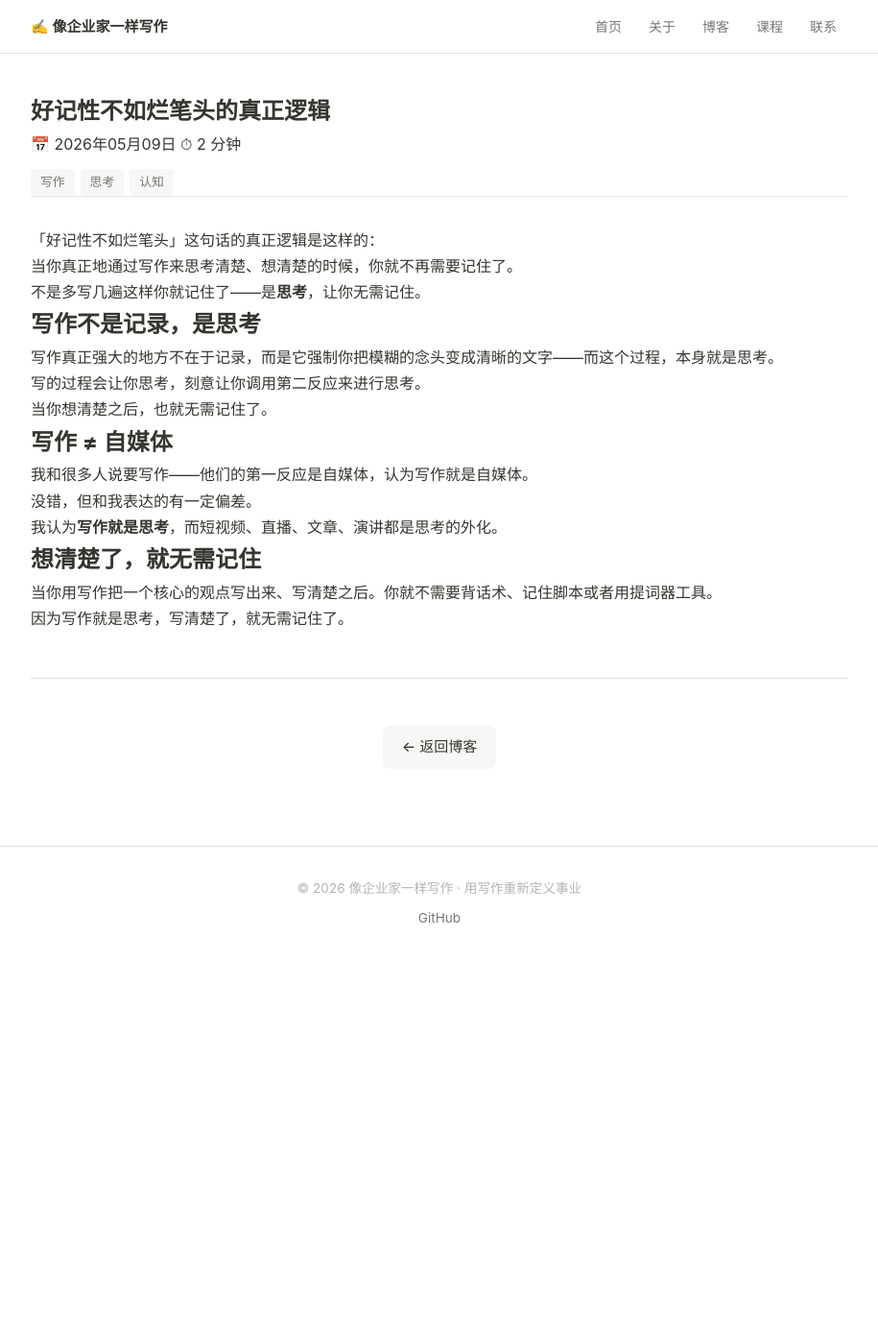
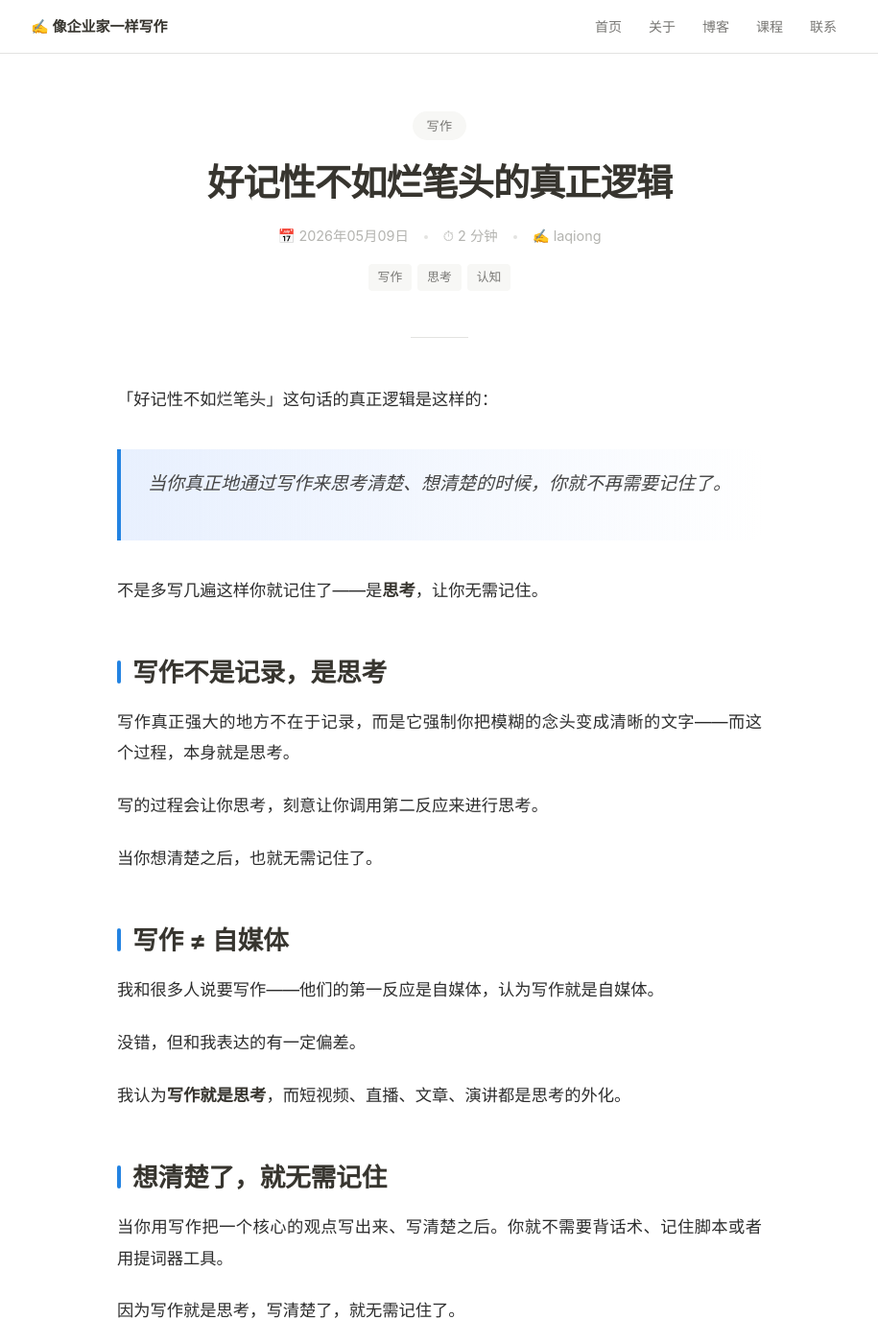
Before and after one commit to laqiong/laqiong.github.io, a Jekyll site: the page built from _posts/2026-05-10-好记性不如烂笔头的真正逻辑.md, in a window 1280 px wide and 1400 px high. Shown: the whole window at 96% size, without its empty margins (182-1097 px from the left). Built offline with Jekyll 4.4.1, drawn with Linux system fonts in a browser that asks for light colours; some of the changed text lies outside the part shown.

Commit message:
Update: 文章布局优化

```diff
--- a/_layouts/post.html
+++ b/_layouts/post.html
@@ -1,29 +1,49 @@
 ---
 layout: default
 ---
-<article class="page-content fade-in">
-  <div class="post-header">
+<article class="article-page fade-in">
+  <header class="article-header">
+    {% if page.tags and page.tags.size > 0 %}
+    <span class="post-category">{{ page.tags[0] }}</span>
+    {% endif %}
     <h1>{{ page.title }}</h1>
-    <div class="post-meta">
+    <div class="article-meta">
       <span>📅 {{ page.date | date: "%Y年%m月%d日" }}</span>
+      <span class="meta-divider"></span>
       {% if page.reading_time %}
       <span>⏱ {{ page.reading_time }}</span>
+      <span class="meta-divider"></span>
       {% endif %}
+      <span>✍️ laqiong</span>
     </div>
-    {% if page.tags %}
-    <div class="post-tags" style="margin-top:12px;">
+    {% if page.tags and page.tags.size > 0 %}
+    <div style="margin-top:16px;display:flex;gap:6px;justify-content:center;">
       {% for tag in page.tags %}
       <span class="tag">{{ tag }}</span>
       {% endfor %}
     </div>
     {% endif %}
-  </div>
-  <hr class="divider" style="margin:0 0 32px;">
-  <div class="post-content">
+  </header>
+
+  <hr style="border:none;border-top:1px solid var(--border-color);margin:48px auto;width:60px;">
+
+  <div class="article-body">
     {{ content }}
   </div>
-  <hr class="divider">
-  <div style="text-align:center;">
-    <a href="/blog.html" class="btn btn-secondary">← 返回博客</a>
-  </div>
+
+  <!-- Article Footer -->
+  <footer class="article-footer">
+    <div class="share-section">
+      <span>分享这篇文章：</span>
+      <button class="share-btn" onclick="window.open('https://twitter.com/intent/tweet?text=' + encodeURIComponent(document.title) + ' ' + window.location.href)">𝕏 Twitter</button>
+      <button class="share-btn" onclick="navigator.clipboard.writeText(window.location.href);this.textContent='已复制！';">📋 复制链接</button>
+    </div>
+
+    <nav class="article-nav">
+      <a href="/blog.html">
+        <span class="nav-label">← 返回</span>
+        <span>博客列表</span>
+      </a>
+    </nav>
+  </footer>
 </article>
```
